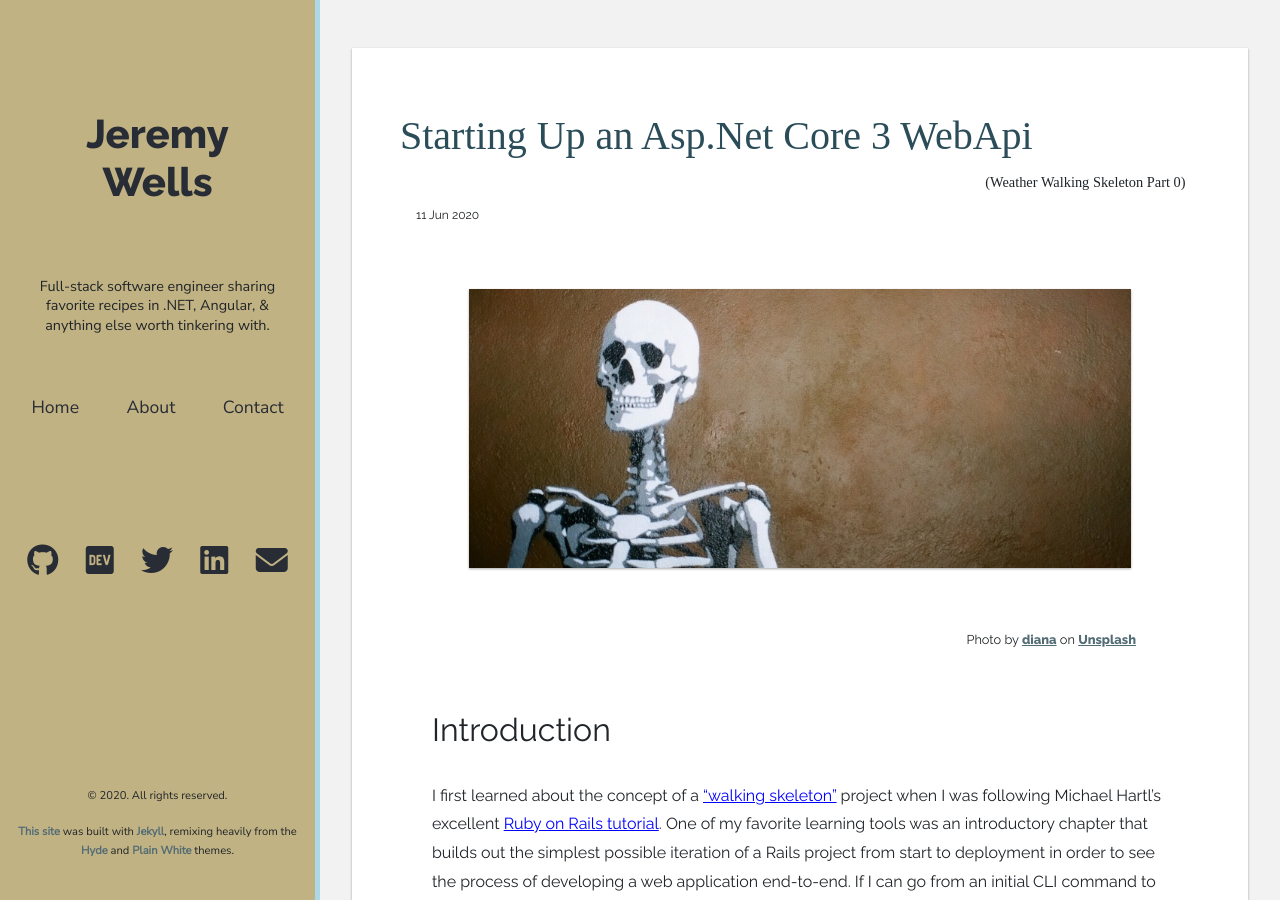
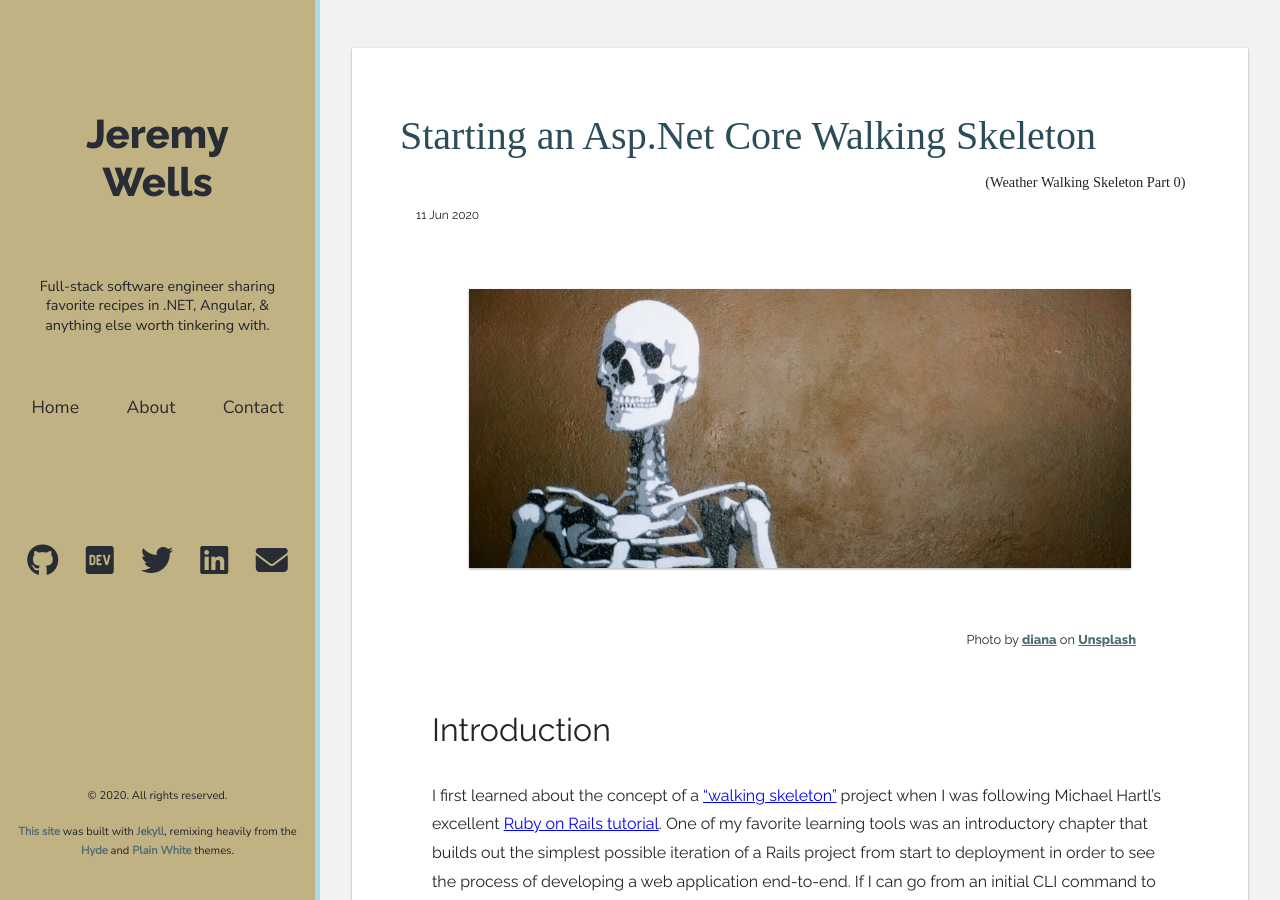
Before and after one commit to jsheridanwells/JeremyWells.Io, a Jekyll site: the page built from _posts/2020-06-11-starting-up-an-aspnetcore3-project.md, in a window 1280 px wide and 900 px high. Built offline with Jekyll 4.4.1, drawn with Linux system fonts in a browser that asks for light colours; nearby versions of some CDN libraries; some web fonts are replaced; some of the changed lines change nothing that is shown.

Commit message:
fixed js bug

```diff
--- a/_posts/2020-06-11-starting-up-an-aspnetcore3-project.md
+++ b/_posts/2020-06-11-starting-up-an-aspnetcore3-project.md
@@ -1,6 +1,6 @@
 ---
 layout: post
-title: Starting Up an Asp.Net Core 3 WebApi
+title: Starting an Asp.Net Core Walking Skeleton
 subheading: (Weather Walking Skeleton Part 0)
 draft: false
 standfirst: 'This is an introductory post for a continuing series on building up a DotNetCore and Angular web application end-to-end.'
--- a/assets/js/post-link-opener.js
+++ b/assets/js/post-link-opener.js
@@ -6,10 +6,12 @@
  * open locally.
  */
 window.onload = function() {
-    const postBody = document.getElementsByClassName('post');
-    const links = postBody[0].querySelectorAll('a');
-    links.forEach(l => {
-        if (l.className !== 'no-target')
-            l.setAttribute('target', '_blank')
-    });
+    let postBody = document.getElementsByClassName('post');
+    if (postBody && postBody.length > 0) {
+        const links = postBody[0].querySelectorAll('a');
+        links.forEach(l => {
+            if (l.className !== 'no-target')
+                l.setAttribute('target', '_blank')
+        });
+    }
 }
```
